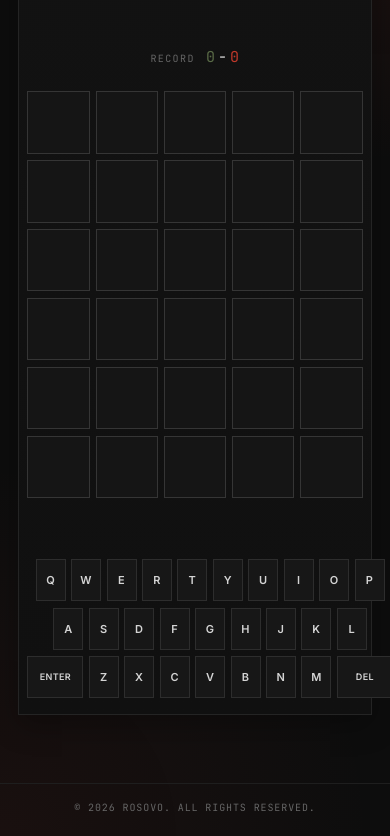
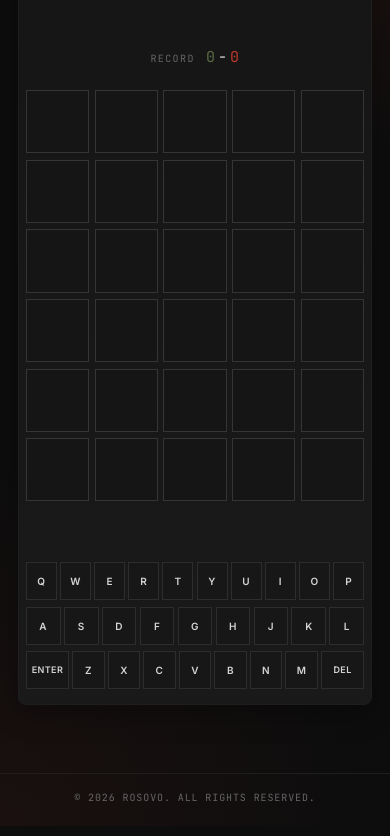
Before and after one commit to Rosovo/Website, a plain HTML site: page games/cipher.html in a window 390 px wide. Shown: the part 189-1025 px from the top of the page. Drawn offline with Linux system fonts and the light colour scheme; files whose address does not match are found by name.

Commit message:
Release v1.22: bump version tag and polish cipher mobile container

```diff
--- a/games/cipher.html
+++ b/games/cipher.html
@@ -26,8 +26,13 @@
         width: min(100%, 560px);
         margin: 0 auto;
         padding: 1.2rem 1rem 1.4rem;
-        border: 1px solid #242424;
-        background: linear-gradient(180deg, #121212 0%, #101010 100%);
+        border: 1px solid var(--border);
+        border-radius: 10px;
+        background: linear-gradient(
+          180deg,
+          color-mix(in srgb, var(--surface) 92%, var(--bg)) 0%,
+          color-mix(in srgb, var(--surface-soft) 90%, var(--bg)) 100%
+        );
         box-shadow: 0 10px 28px rgba(0, 0, 0, 0.28);
         display: flex;
         flex-direction: column;
@@ -245,6 +250,36 @@
         .word-key[data-key="BACKSPACE"] {
           min-width: 56px;
           font-size: 9px;
+        }
+      }
+
+      @media (max-width: 420px) {
+        .word-shell {
+          border-radius: 8px;
+          padding: 0.8rem 0.45rem 0.95rem;
+        }
+
+        .word-grid,
+        .word-status {
+          width: min(100%, 340px);
+        }
+
+        .word-key-row {
+          gap: 0.2rem;
+        }
+
+        .word-key {
+          flex: 1 1 0;
+          min-width: 0;
+          height: 38px;
+          padding: 0 0.18rem;
+          font-size: 10px;
+        }
+
+        .word-key[data-key="ENTER"],
+        .word-key[data-key="BACKSPACE"] {
+          flex: 1.45 1 0;
+          min-width: 0;
         }
       }
     </style>
```
Also changed, not shown: about.html (+1 -1 lines).
